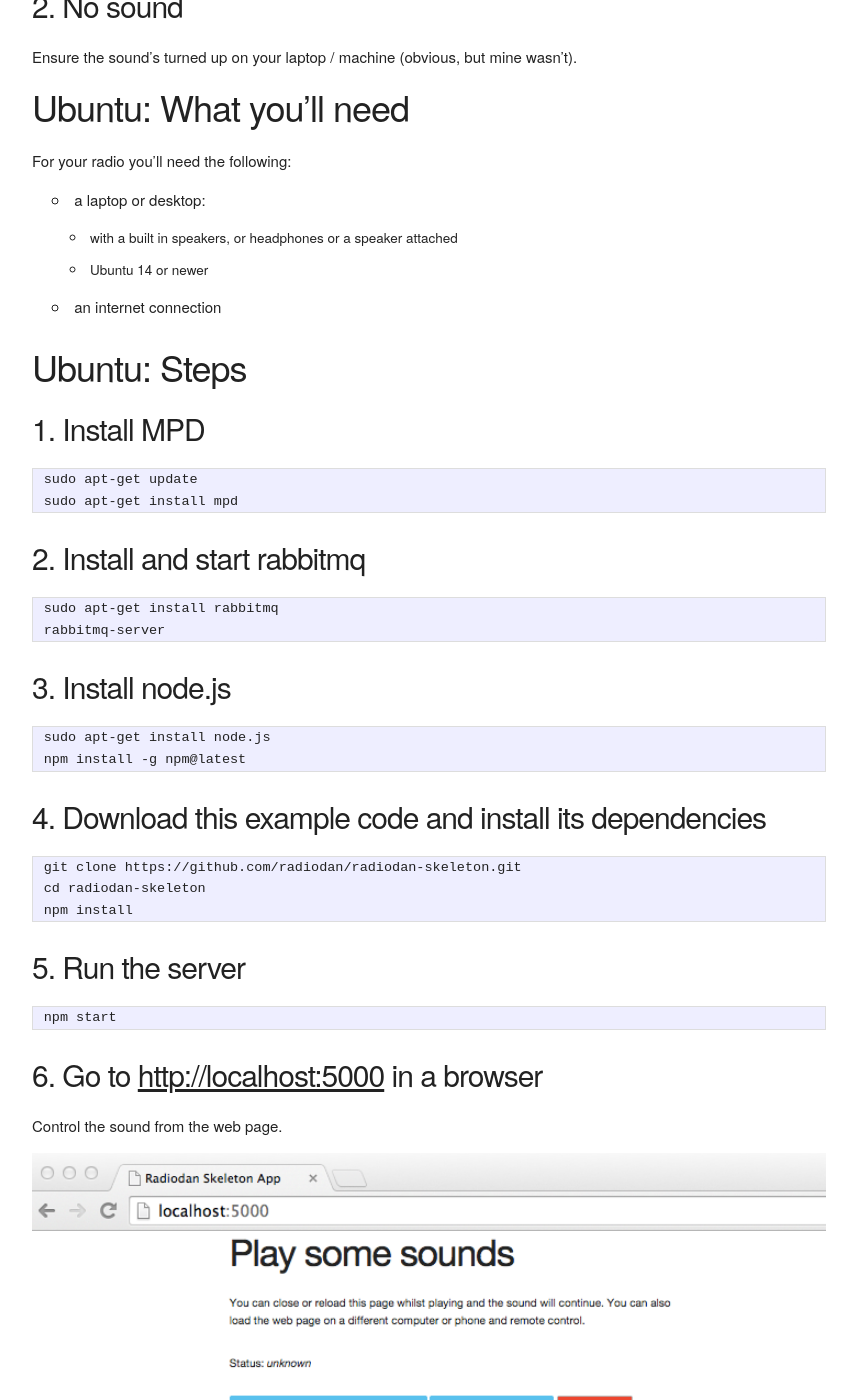
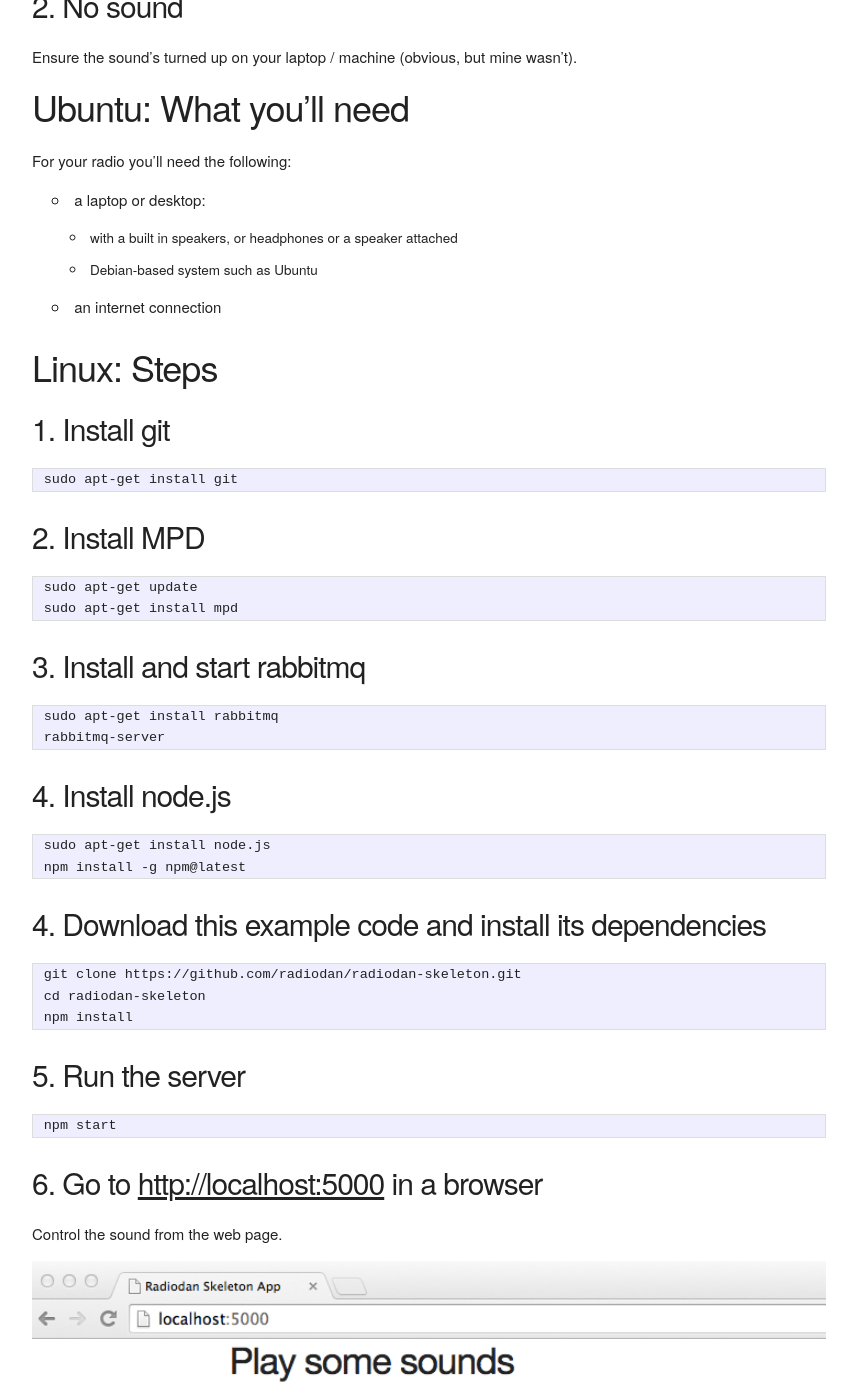
Before and after one commit to radiodan/radiodan.github.io, a Jekyll site: the page built from help/tutorials/simplest-radio-laptop.md, in a window 1280 px wide and 1400 px high, scrolled down 2224 px. Shown: the whole window, without its empty margins (128-985 px from the left). Built offline with Jekyll 4.4.1, drawn with Linux system fonts in a browser that asks for light colours; comment, search, counter and statistics services are not loaded; some of the changed text lies outside the part shown.

Commit message:
Linux not Ubuntu

```diff
--- a/_includes/simplest-radio-laptop-ubuntu.md
+++ b/_includes/simplest-radio-laptop-linux.md
@@ -5,24 +5,28 @@ For your radio you’ll need the following:
 
 * a laptop or desktop:
      * with a built in speakers, or headphones or a speaker attached
-     * Ubuntu 14 or newer
+     * Debian-based system such as Ubuntu
 * an internet connection
 
 
-Ubuntu: Steps
+Linux: Steps
 ---
 
-### 1. Install MPD
+### 1. Install git
+
+    sudo apt-get install git
+
+### 2. Install MPD
 
     sudo apt-get update
     sudo apt-get install mpd
 
-### 2. Install and start rabbitmq
+### 3. Install and start rabbitmq
 
     sudo apt-get install rabbitmq
     rabbitmq-server
 
-### 3. Install node.js
+### 4. Install node.js
 
     sudo apt-get install node.js
     npm install -g npm@latest
@@ -30,5 +34,4 @@ Ubuntu: Steps
 {% capture skeleton %}{% include skeleton.md %}{% endcapture %}
   {{ skeleton | markdownify }}
 
-
-### Ubuntu: Troubleshooting
+<!--### Ubuntu: Troubleshooting!>
--- a/help/tutorials/simplest-radio-laptop.md
+++ b/help/tutorials/simplest-radio-laptop.md
@@ -3,7 +3,7 @@ layout: page
 title:  "Make your own radio on a laptop or desktop"
 ---
 
-Make your own radio on a laptop or desktop: [Mac OS X](#mac) | [Ubuntu](#ubuntu) | Windows
+Make your own radio on a laptop or desktop: [Mac OS X](#mac) | [Linux](#linux) | Windows
 ===
 
 This guide explains how to use our software on a laptop or desktop machine.
@@ -18,7 +18,7 @@ install a minimal radio application.
   {{ macos | markdownify }}
 
 
-<a name="ubuntu"></a>
+<a name="linux"></a>
 
-{% capture ubuntu %}{% include simplest-radio-laptop-ubuntu.md %}{% endcapture %}
-  {{ ubuntu | markdownify }}
+{% capture linux %}{% include simplest-radio-laptop-linux.md %}{% endcapture %}
+  {{ linux | markdownify }}
```
